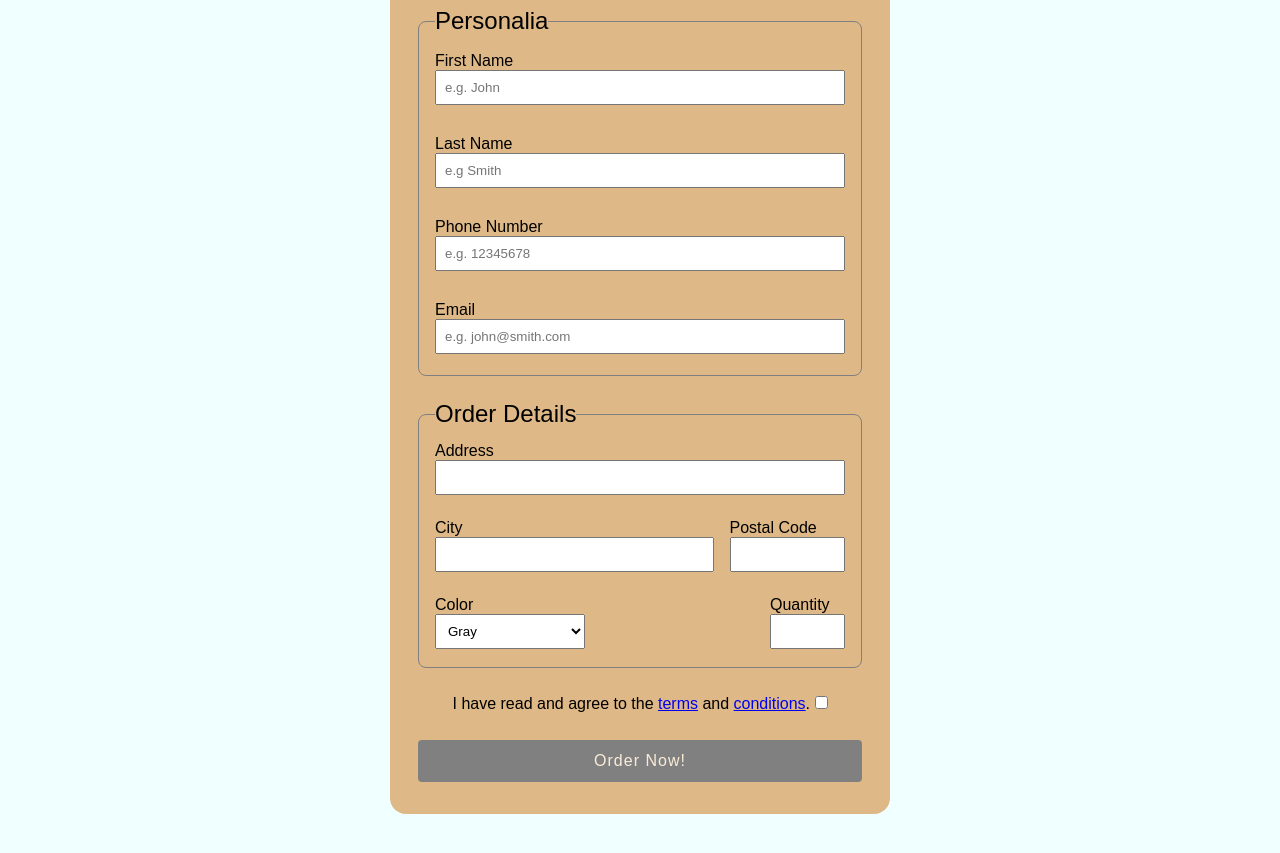
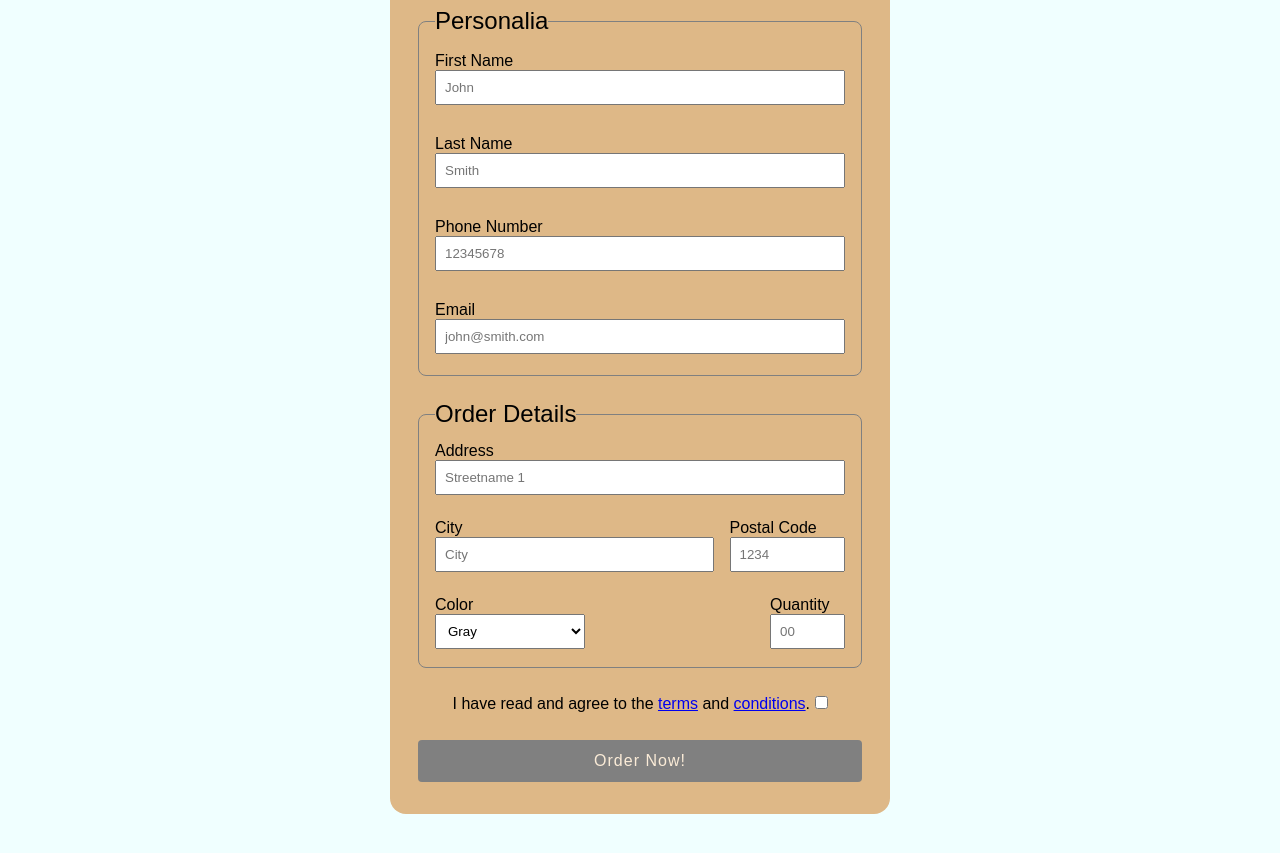
Before and after one commit to Lalol9/Semester-1-assignment-1, a plain HTML site: page order.html in a window 1280 px wide. Shown: the part 245-1098 px from the top of the page. Drawn offline with Linux system fonts and the light colour scheme.

Commit message:
fix placeholder text on order page

```diff
--- a/order.html
+++ b/order.html
@@ -41,7 +41,7 @@
                 type="text"
                 minlength="1"
                 maxlength="50"
-                placeholder="e.g. John"
+                placeholder="John"
               />
             </div>
             <div class="order__input-group">
@@ -51,7 +51,7 @@
                 id="last_name"
                 required
                 type="text"
-                placeholder="e.g Smith"
+                placeholder="Smith"
               />
             </div>
             <div class="order__input-group">
@@ -61,7 +61,7 @@
                 id="phone"
                 required
                 type="tel"
-                placeholder="e.g. 12345678"
+                placeholder="12345678"
                 pattern="[0-9]{8}"
                 required
               />
@@ -73,7 +73,7 @@
                 id="email"
                 required
                 type="email"
-                placeholder="e.g. john@smith.com"
+                placeholder="john@smith.com"
               />
             </div>
           </fieldset>
@@ -87,6 +87,7 @@
                 type="text"
                 name="address"
                 id="address"
+                placeholder="Streetname 1"
                 required
               />
             </div>
@@ -98,6 +99,7 @@
                   type="text"
                   name="city"
                   id="city"
+                  placeholder="City"
                   required
                 />
               </div>
@@ -110,6 +112,7 @@
                   id="post_code"
                   min="1"
                   max="90000"
+                  placeholder="1234"
                   required
                 />
               </div>
@@ -137,6 +140,7 @@
                   max="10"
                   name="quantity"
                   id="quantity"
+                  placeholder="00"
                   required
                 />
               </div>
```
Also changed, not shown: 2 other files.
